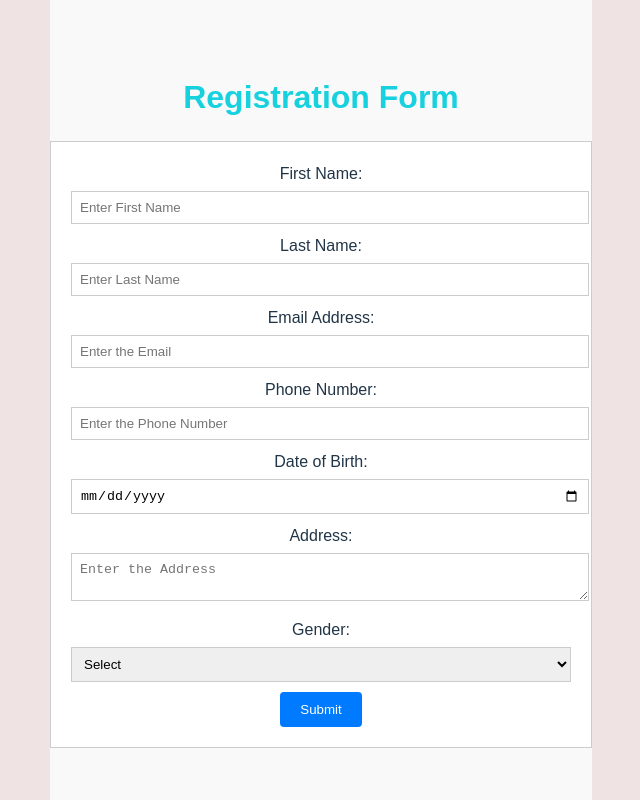
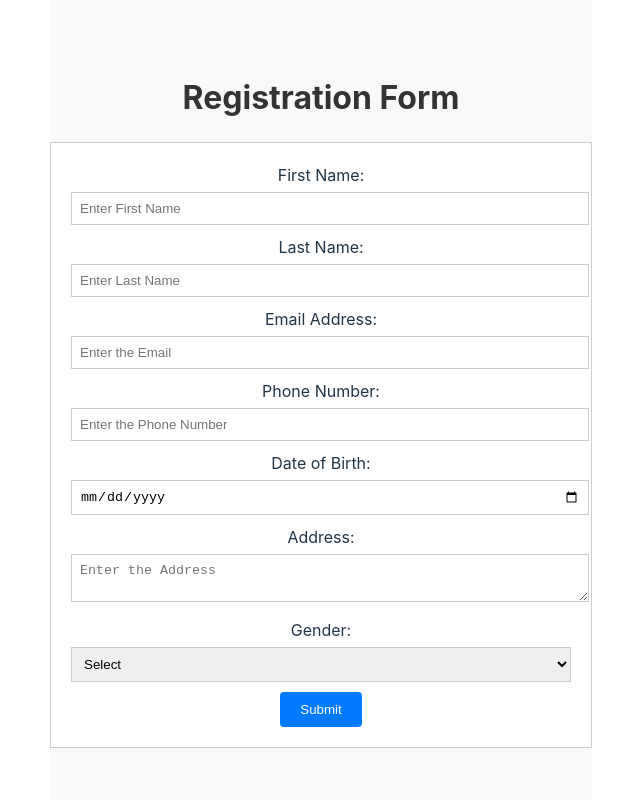
Before and after one commit to Swathi9353/iVoyant, a React (Vite) app in the folder my-app/: page / in a window 1280 px wide. Shown: the whole page, without its empty margins (319-959 px from the left). Built offline with nearby package versions, Linux system fonts and the light colour scheme.

Commit message:
modified

```diff
--- a/my-app/src/App.css
+++ b/my-app/src/App.css
@@ -1,17 +1,15 @@
-/* App container to center content both vertically and horizontally */
+/* Ensures the app takes full viewport height */
 .app-container {
   display: flex;
-  justify-content: center;  /* Horizontally center the content */
-  align-items: center;      /* Vertically center the content */
-  height: 100vh;            /* Full viewport height */
+  justify-content: center; /* Horizontally centers the content */
+  align-items: center;     /* Vertically centers the content */
+  height: 100vh;           /* Makes the container take full height of the viewport */
   background-color: #f9f9f9;
-  font-family: Arial, sans-serif;
-  flex-direction: column;
+  flex-direction: column;  /* Aligns the form elements vertically */
   text-align: center;
 }
 
 h1 {
-  color: #18d1df;
+  color: #333;
   margin-bottom: 20px;
-  font-weight: bold;
 }
--- a/my-app/src/Components/FormComponent.css
+++ b/my-app/src/Components/FormComponent.css
@@ -12,10 +12,7 @@
 
 
 
-label {
-  margin-bottom: 15px;
-  text-align: left;
-}
+
 
 input, textarea, select {
   width: 100%;
--- a/my-app/src/index.css
+++ b/my-app/src/index.css
@@ -4,12 +4,12 @@
   font-weight: 400;
 
   color-scheme: light dark;
-  background-color: #242424;
 
   font-synthesis: none;
   text-rendering: optimizeLegibility;
   -webkit-font-smoothing: antialiased;
   -moz-osx-font-smoothing: grayscale;
+
 }
 
 
@@ -21,6 +21,8 @@ body {
   min-width: 320px;
   min-height: 100vh;
   text-align: center;
+
+
 }
 
 
@@ -30,7 +32,7 @@ body {
 @media (prefers-color-scheme: light) {
   :root {
     color: #213547;
-    background-color: #efe3e3;
+
     place-items: center;
   }
 
```
